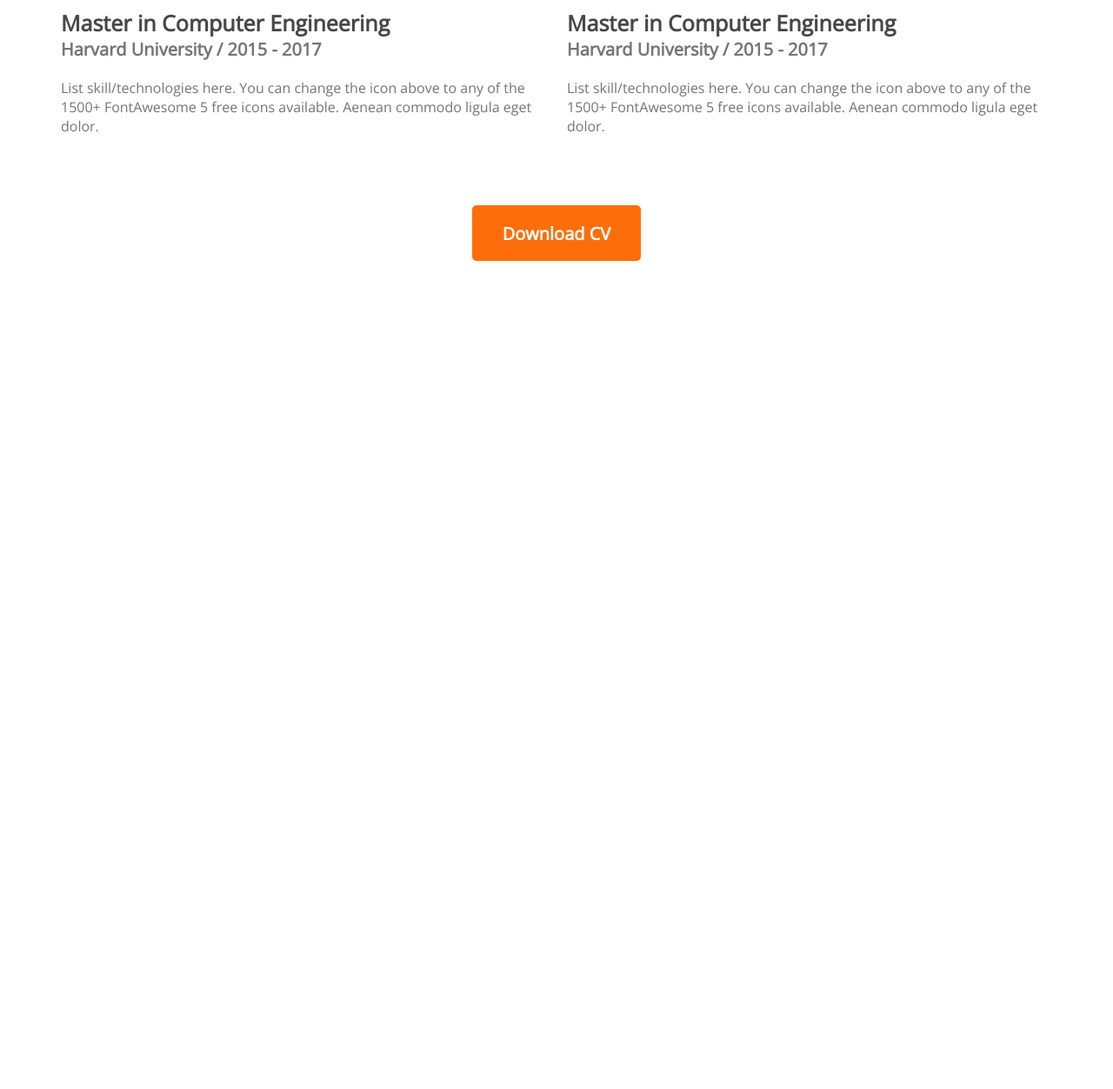
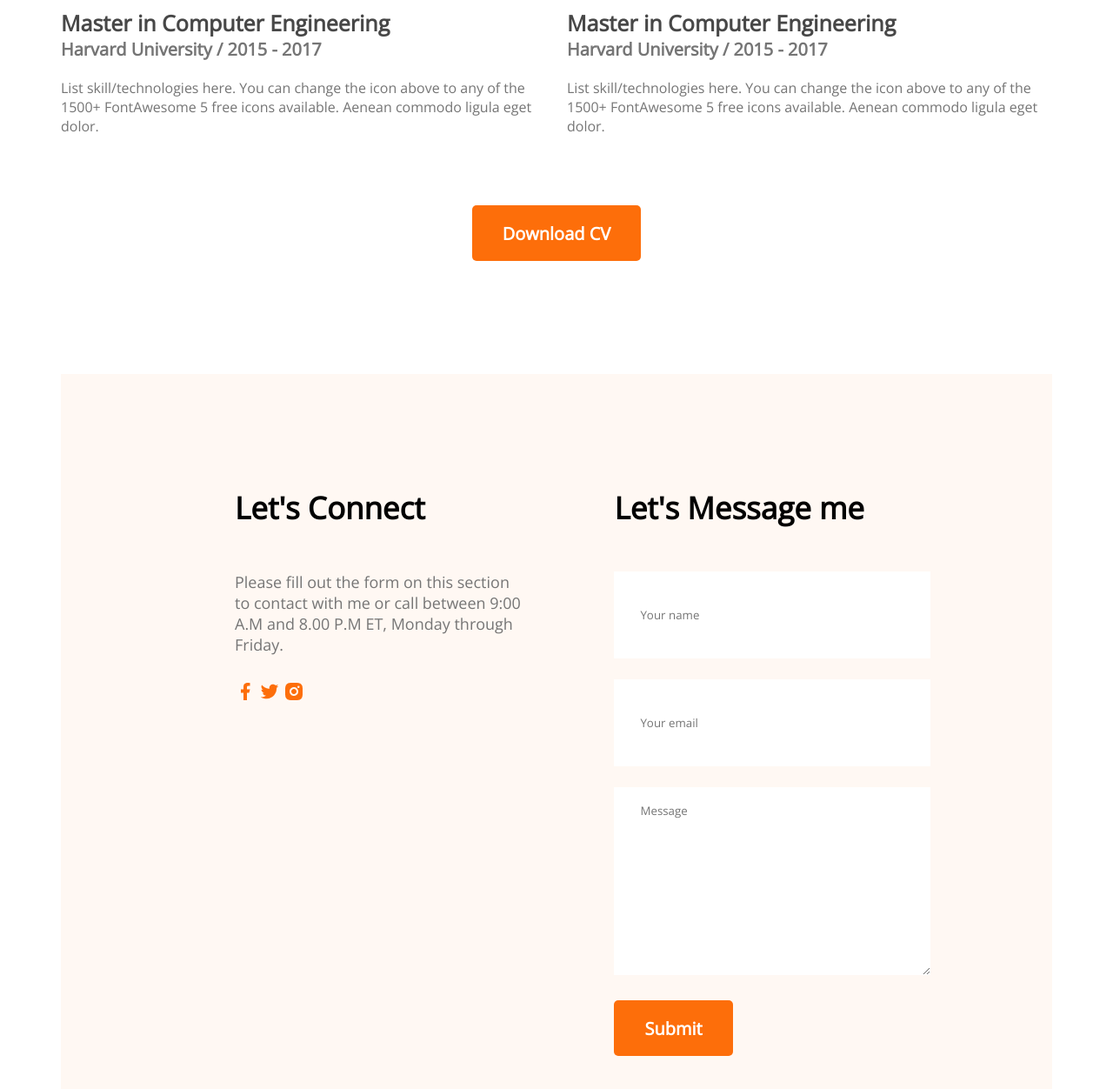
Before and after one commit to mdyasin111/developer-portfolio, a plain HTML site: page index.html in a window 1280 px wide. Shown: the part 2721-3973 px from the top of the page at 87% size. Before the commit the page ends 3021 px from the top, so only its background shows below. Drawn offline with nearby package versions, Linux system fonts and the light colour scheme.

Commit message:
contact added

```diff
--- a/index.html
+++ b/index.html
@@ -146,6 +146,32 @@
                 <button class="btn-primary">Download CV</button>
             </div>
         </section>
+        <!-- contact section -->
+
+        <section class="contact">
+            <div>
+                <h3 class="section-title">Let's Connect</h3>
+                <p class="section-description">Please fill out the form on this section to contact with me or call between 9:00 A.M and 8.00 P.M ET, Monday through Friday.</p>
+                <a href="">
+                    <img src="images/icons/facebook.png" alt="">
+                </a>
+                <a href="">
+                    <img src="images/icons/twitter.png" alt="">
+                </a>
+                <a href="">
+                    <img src="images/icons/insta.png" alt="">
+                </a>
+            </div>
+            <div>
+                <h3 class="section-title">Let's Message me</h3>
+                <form action="">
+                    <input type="text" name="" id="" placeholder="Your name">
+                    <input type="email" name="" id="" placeholder="Your email">
+                    <textarea name="" id="" cols="30" rows="10" placeholder="Message"></textarea>
+                    <input class="btn-primary" type="submit" value="Submit">
+                </form>
+            </div>
+        </section>
     </main>
     <footer>
 
--- a/styles/portfolio.css
+++ b/styles/portfolio.css
@@ -149,10 +149,12 @@ section {
     display: flex;
     gap: 24px;
 }
-.resume-item{
+
+.resume-item {
     margin-top: 30px;
     margin-bottom: 30px;
 }
+
 .resume .title {
     color: #474747;
     font-weight: 700;
@@ -172,7 +174,35 @@ section {
     color: #757575;
 
 }
-.resume-button{
+
+.resume-button {
     margin-top: 50px;
     text-align: center;
 }
+
+/* contact styles */
+
+.contact {
+    display: flex;
+    gap: 100px;
+    background: #FFF8F3;
+    padding: 130px 200px;
+}
+
+.contact .section-title {
+    text-align: left;
+
+
+}
+.contact input[type="text"], [type="email"], textarea {
+    margin-bottom: 24px;
+    border: 0;
+    width: 100%;
+    padding: 18px 30px;
+}
+.contact a{
+    text-decoration: none;
+}
+input{
+    height: 64px;
+}
```
